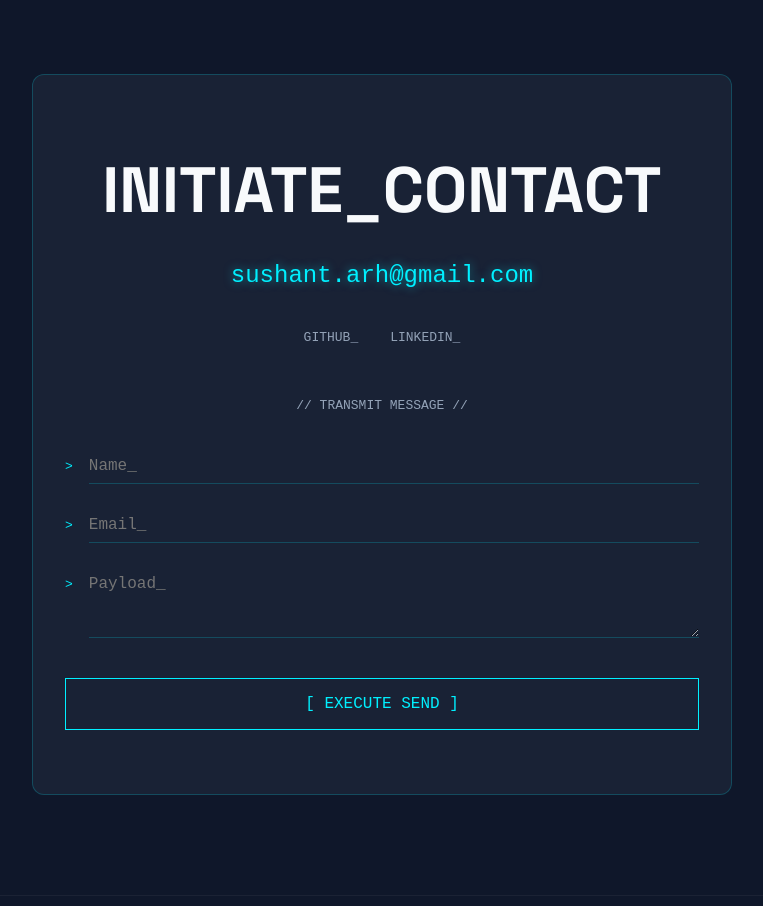
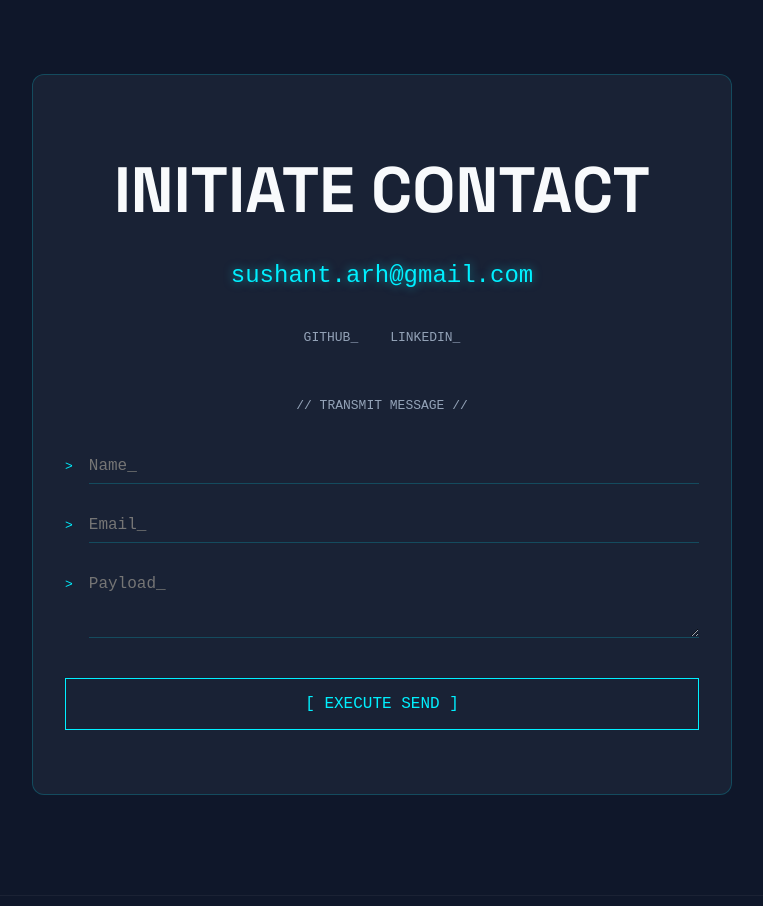
Before and after one commit to sushant-mishra-dtu/Portfolio, a plain HTML site: page index.html in a window 1280 px wide. Shown: the part 4580-5486 px from the top of the page, without its empty margins (258-1021 px from the left). Drawn offline with nearby package versions, Linux system fonts and the light colour scheme; animation ran at ten frames a second; a script that the page names is missing; a web font is replaced by a local one.

Commit message:
Update contact title

```diff
--- a/index.html
+++ b/index.html
@@ -320,7 +320,7 @@
     <!-- Contact Section -->
     <section id="contact" class="zine-contact">
         <div class="contact-container contact-panel">
-            <h2 class="giant-contact-title">INITIATE_CONTACT</h2>
+            <h2 class="giant-contact-title">INITIATE CONTACT</h2>
             <a href="mailto:sushant.arh@gmail.com" class="animated-email neon-text">sushant.arh@gmail.com</a>
 
             <div class="zine-socials">
```
